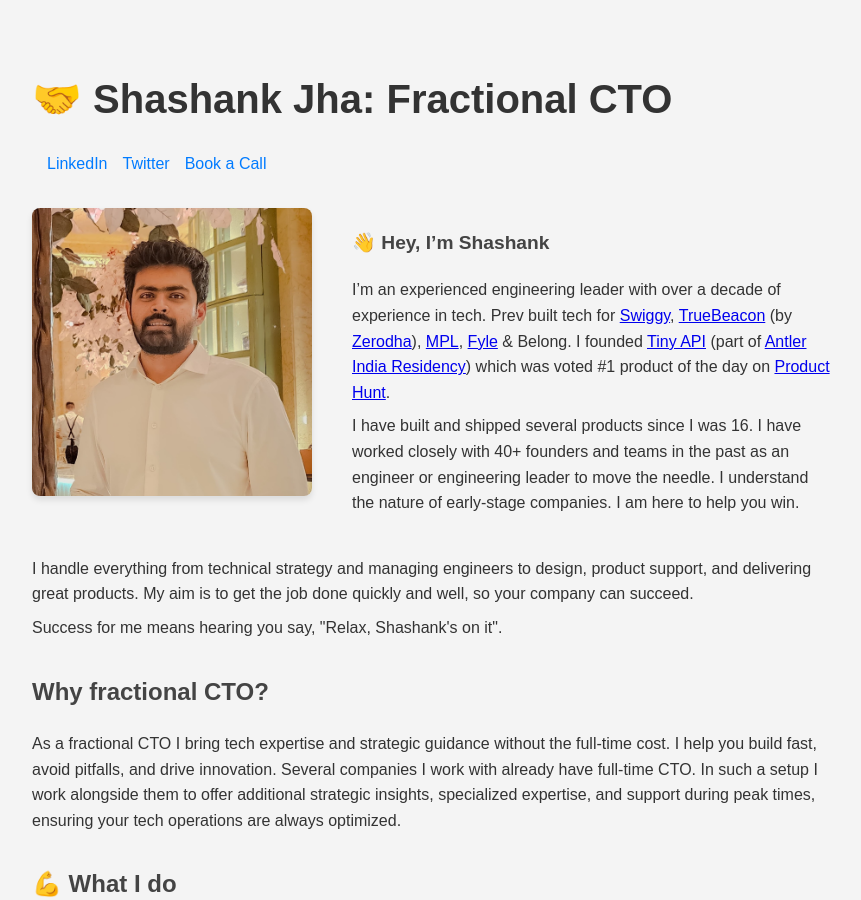
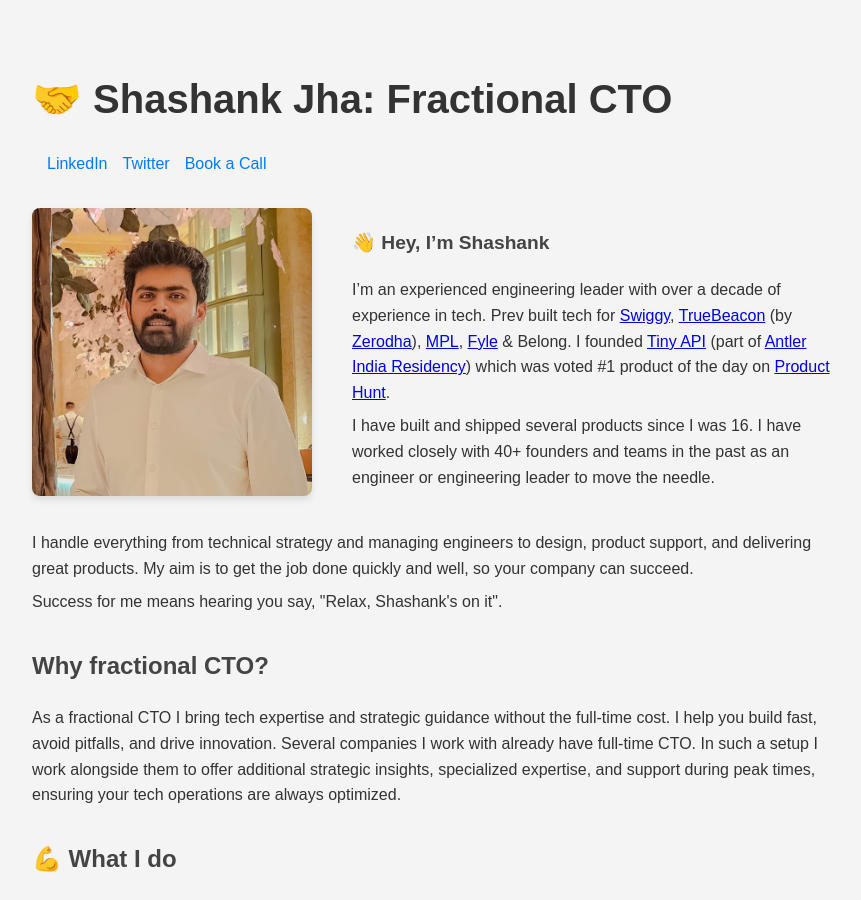
Before and after one commit to theshajha/theshajha, a Jekyll site: the page cto.html, which Jekyll copies as it is, in a window 1280 px wide and 900 px high. Shown: the whole window, without its empty margins (208-1069 px from the left). Built offline with Jekyll 4.4.1, drawn with Linux system fonts in a browser that asks for light colours.

```diff
--- a/cto.html
+++ b/cto.html
@@ -184,7 +184,7 @@
             <div class="intro-text">
                 <h3>👋 Hey, I’m <b>Shashank</b></h3>
                 <p>I’m an experienced engineering leader with over a decade of experience in tech. Prev built tech for <a href="https://swiggy.com" target="_blank">Swiggy</a>, <a href="https://truebeacon.com" target="_blank">TrueBeacon</a> (by <a href="https://zerodha.com" target="_blank">Zerodha</a>), <a href="https://mpl.live" target="_blank">MPL</a>, <a href="https://fylehq.com" target="_blank">Fyle</a> & Belong. I founded <a href="https://tinyapi.co" target="_blank">Tiny API</a> (part of <a href="https://www.antler.co/" target="_blank">Antler India Residency</a>) which was voted #1 product of the day on <a href="https://www.producthunt.com/products/tiny-api#tiny-api" target="_blank">Product Hunt</a>.</p>
-                <p>I have built and shipped several products since I was 16. I have worked closely with 40+ founders and teams in the past as an engineer or engineering leader to move the needle. I understand the nature of early-stage companies. I am here to help you win.</p>
+                <p>I have built and shipped several products since I was 16. I have worked closely with 40+ founders and teams in the past as an engineer or engineering leader to move the needle.</p>
             </div>
         </div>
         <!-- <h2>👋 Hey, I’m <b>Shashank</b></h2> -->
```
